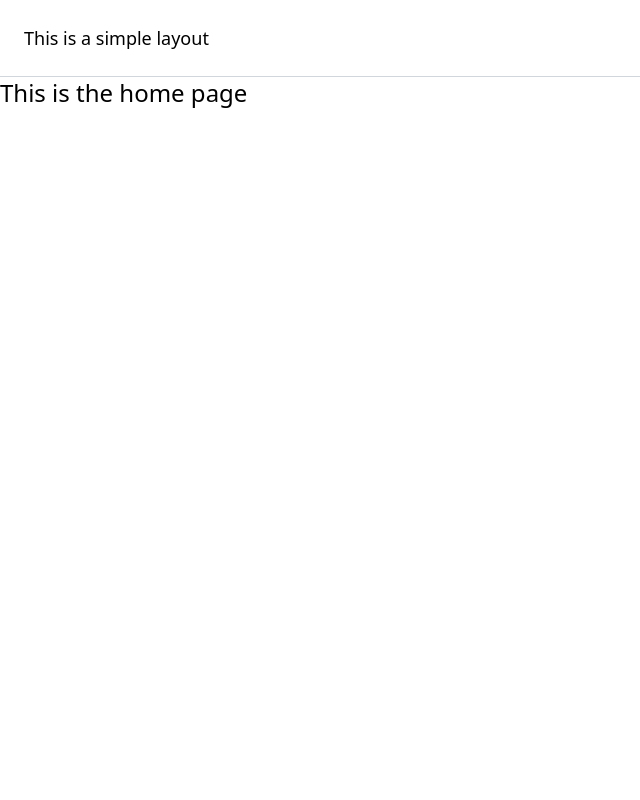
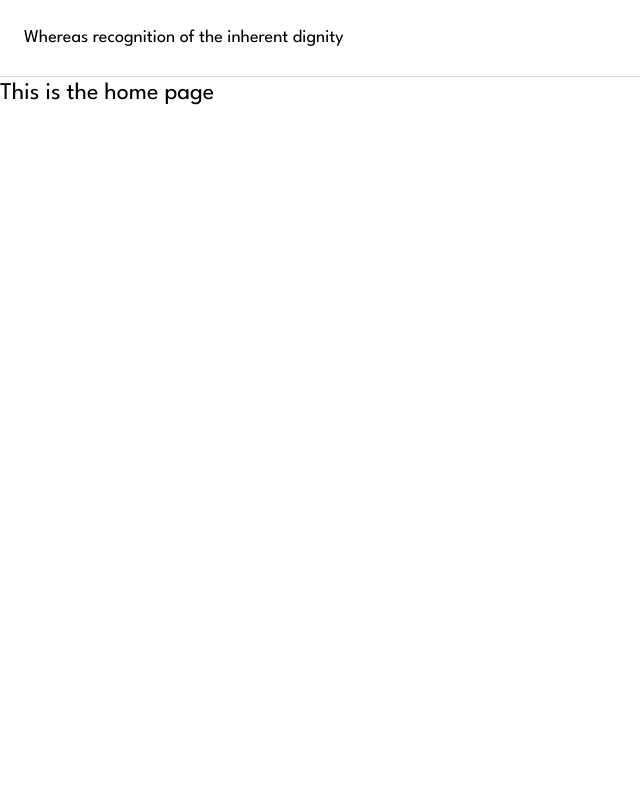
Before and after one commit to joaodemarco/devpuzzle, a Laravel app: page / in a window 1280 px wide. Shown: the whole page, without its empty margins (0-640 px from the left). Run offline with Laravel 12, Linux system fonts and the light colour scheme; style sheets or scripts are compiled from the project's sources; some libraries are stand-ins or nearby versions.

Commit message:
fix(css): fix wrong `fonts.css` import on `app.css`

```diff
--- a/resources/css/app.css
+++ b/resources/css/app.css
@@ -1,10 +1,10 @@
 @import 'tailwindcss';
+@import './fonts.css';
 
 @source '../../vendor/laravel/framework/src/Illuminate/Pagination/resources/views/*.blade.php';
 @source '../../storage/framework/views/*.php';
 @source '../**/*.blade.php';
 @source '../**/*.js';
-@source 'fonts';
 
 @theme {
     --font-sans: 'League Spartan', ui-sans-serif, system-ui, sans-serif, 'Apple Color Emoji', 'Segoe UI Emoji',
--- a/resources/js/Layouts/AppLayout.vue
+++ b/resources/js/Layouts/AppLayout.vue
@@ -1,7 +1,7 @@
 <template>
-    <div class="min-h-svh">
+    <div class="min-h-svh bg-white dark:bg-neutral-950">
         <header class="p-6 border-b border-b-gray-300 flex items-center">
-            <p class="text-lg text-red">This is a simple layout</p>
+            <p class="text-lg text-red">Whereas recognition of the inherent dignity</p>
         </header>
 
         <main>
--- a/resources/views/app.blade.php
+++ b/resources/views/app.blade.php
@@ -9,8 +9,9 @@
         <link rel="apple-touch-icon" sizes="180x180" href="/favicon/apple-touch-icon.png" />
         <meta name="apple-mobile-web-app-title" content="DevPuzzle" />
         <link rel="manifest" href="/site.webmanifest" />
+        <meta name="color-scheme" content="light dark">
         <meta name="theme-color" media="(prefers-color-scheme: light)" content="#ffffff">
-        <meta name="theme-color" media="(prefers-color-scheme: dark)" content="#121213">
+        <meta name="theme-color" media="(prefers-color-scheme: dark)" content="#0a0a0a">
         @vite(['resources/js/app.js', 'resources/css/app.css'])
         @inertiaHead
     </head>
```
